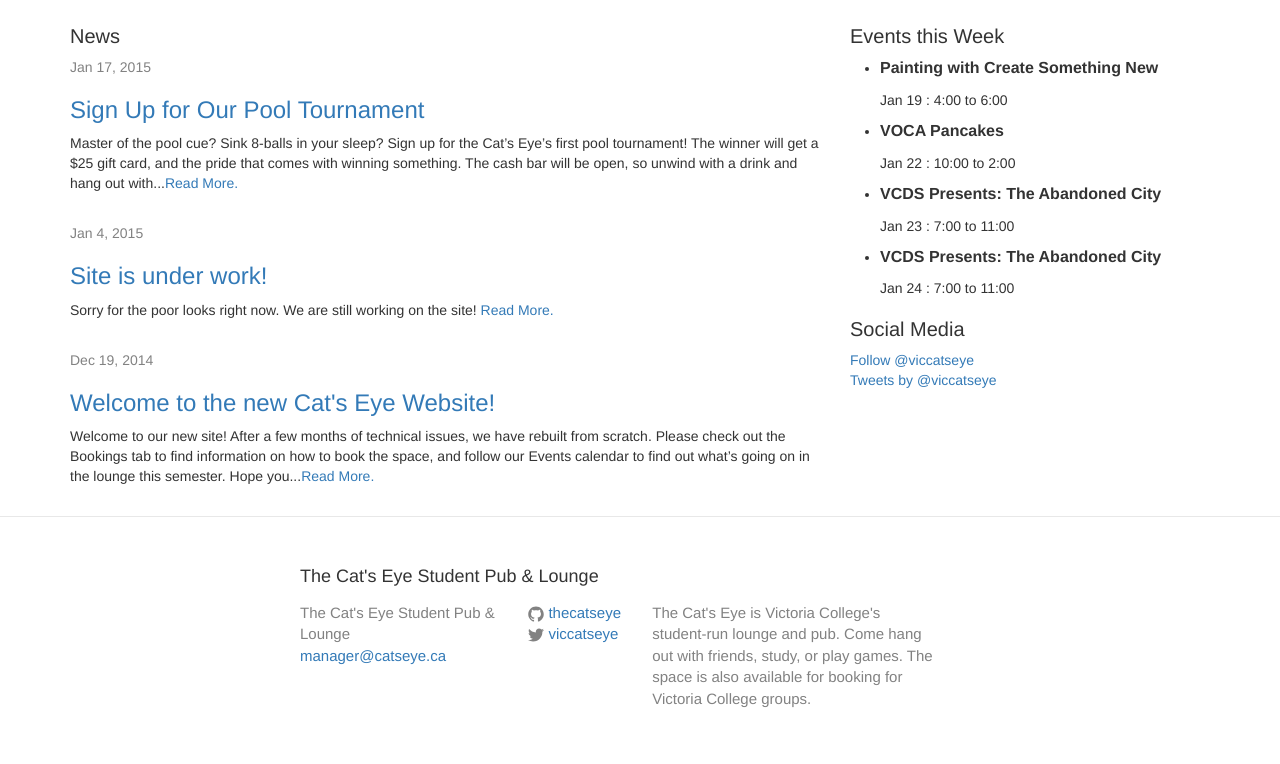
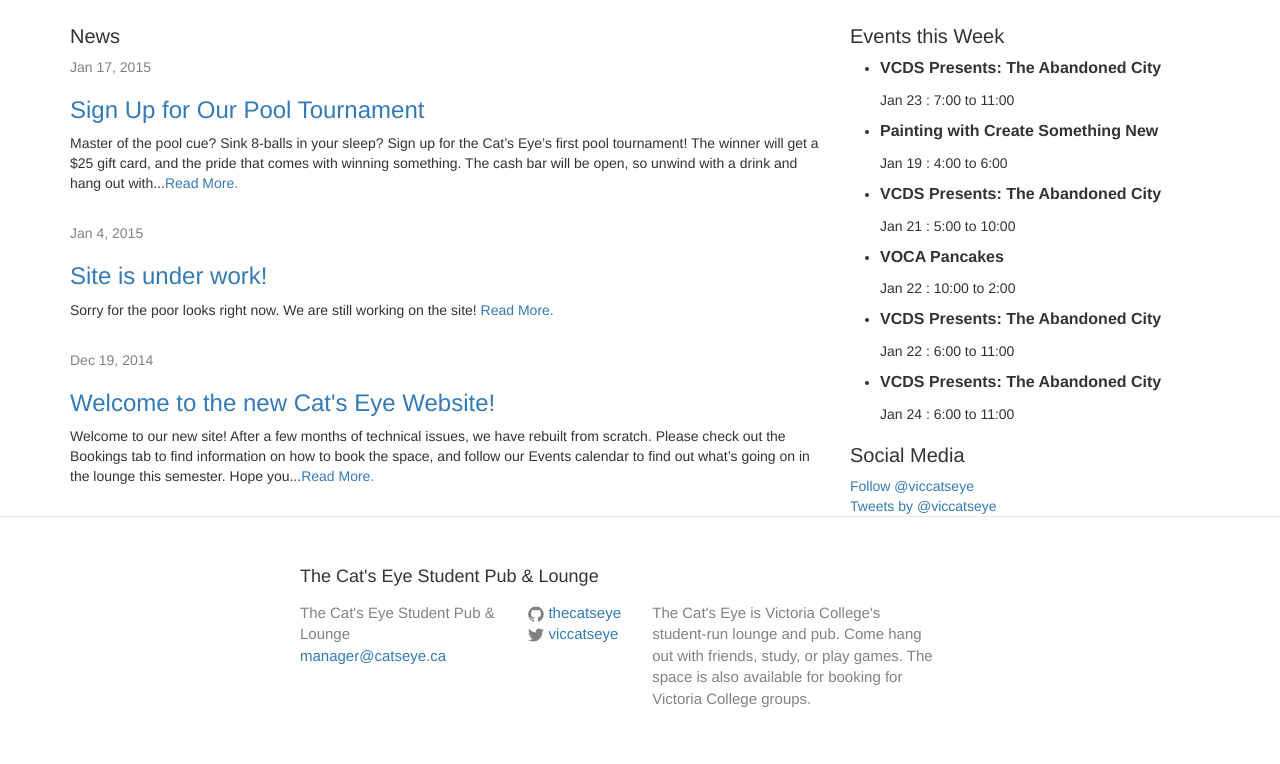
Before and after one commit to ryanfan/cats-eye, a Jekyll site: the page built from index.html, in a window 1280 px wide. Shown: the part 686-1450 px from the top of the page. Built offline with Jekyll 4.4.1, drawn with Linux system fonts in a browser that asks for light colours; nearby versions of some CDN libraries; comment, search, counter and statistics services are not loaded.

Commit message:
Hacky way to fix order of events.

```diff
--- a/_posts/events/2015-01-19-Create-Something-New.markdown
+++ b/_posts/events/2015-01-19-Create-Something-New.markdown
@@ -2,6 +2,7 @@
 layout: post
 title:  "Painting with Create Something New"
 date:   2015-01-19
+order:  1
 start:  "4:00"
 end:    "6:00"
 categories: events
--- a/_posts/events/2015-01-22-VOCA-Pancakes.markdown
+++ b/_posts/events/2015-01-22-VOCA-Pancakes.markdown
@@ -2,6 +2,7 @@
 layout: post
 title:  "VOCA Pancakes"
 date:   2015-01-22
+order:  3
 start:  "10:00"
 end:    "2:00"
 categories: events
--- a/_posts/events/2015-01-24-VCDS-Play.markdown
+++ b/_posts/events/2015-01-24-VCDS-Play.markdown
@@ -2,7 +2,8 @@
 layout: post
 title:  "VCDS Presents: The Abandoned City"
 date:   2015-01-24
-start:  "7:00"
+order:  6
+start:  "6:00"
 end:    "11:00"
 categories: events
 ---
--- a/index.html
+++ b/index.html
@@ -25,7 +25,7 @@ layout: default
     <h1 class="page-heading">Events this Week</h1>
     <ul class="posts page-list">
     {% if site.categories['events'] %}
-      {% assign events = site.categories['events'] | sort: 'date' %}
+      {% assign events = site.categories['events'] | sort: 'order' %}
       {% for post in events %}
         <li>
           <p style="font-size:16px;font-weight: bold">{{ post.title }}</p>
```
Also changed, not shown: _posts/events/2015-01-21-VCDS-Play.markdown (added, +9 -0 lines), _posts/events/2015-01-22-VCDS-Play.markdown (added, +9 -0 lines).
